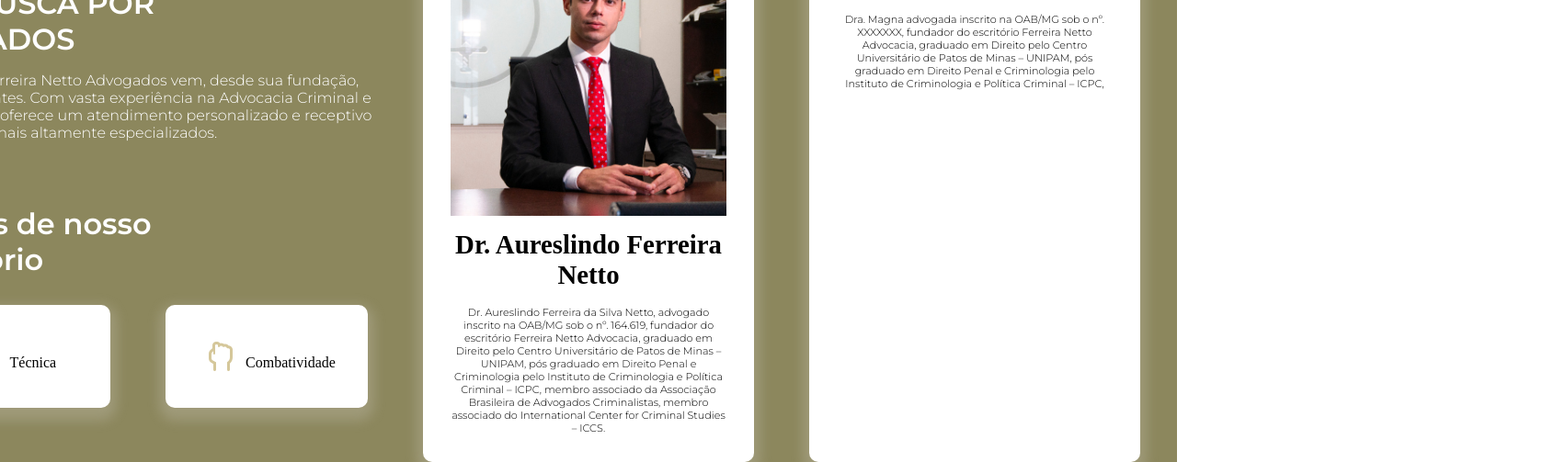
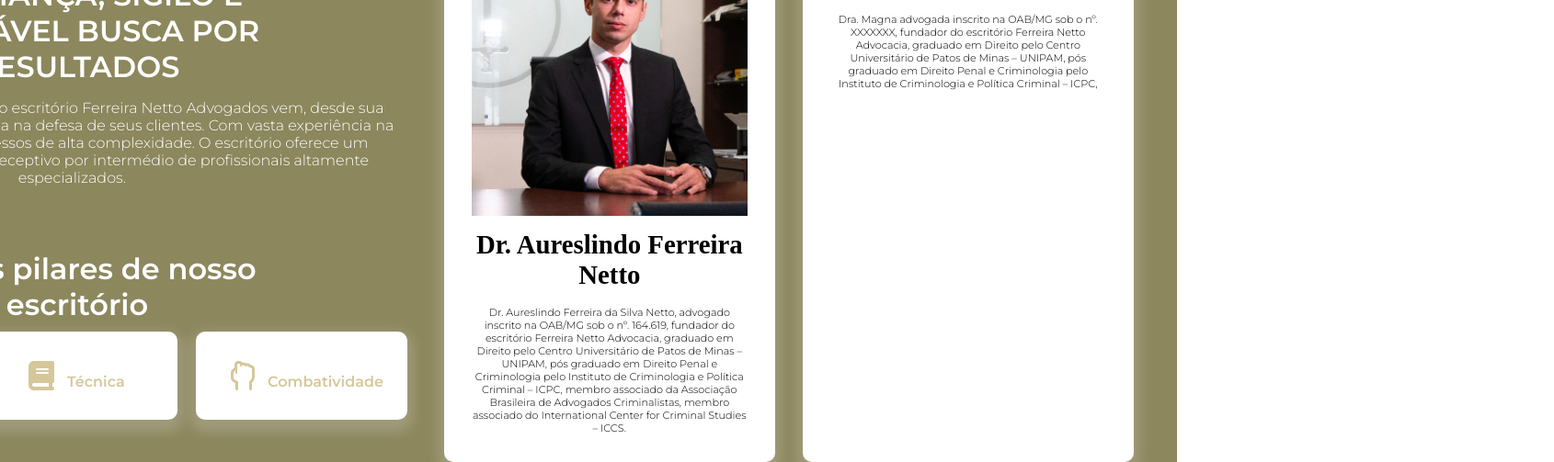
Before and after one commit to Mattsptc/Escritorio-Advocacia-Ferreira-Netto-adv-criminal, a plain HTML site: page index.html in a window 1280 px wide. Shown: the part 816-1319 px from the top of the page at 92% size, 1690 px wide, since content can reach past the window. Drawn offline with Linux system fonts and the light colour scheme; a web font is replaced by a local one.

Commit message:
esperando ajustes do escritorio para iniciar media query

```diff
--- a/index.html
+++ b/index.html
@@ -98,8 +98,8 @@
             </div>
         </div>
 
-        <div class="row">
-          <div class="card">
+        <div class="row2">
+          <div class="card2">
 
           <img src="./img/advogado.jpg" alt="check" class="checkImg">
           <h4 class="nomes">Dr. Aureslindo Ferreira Netto</h2>
@@ -111,7 +111,7 @@
 						Criminalistas, membro associado do International Center for Criminal Studies – ICCS.
         </p>
       </div>
-      <div class="card">
+      <div class="card2">
 
         <img src="./img/draMagnaMod2.JPG" alt="escritorio" class="checkImg">
         <h4 class="nomes">Dra. Magna</h2>
--- a/style.css
+++ b/style.css
@@ -214,18 +214,6 @@ header .menu {
 }
 
 
-.imgSection1 {
-  position: relative;
-  text-align: center;
-}
-.imgSection1 img {
-  align-items: center;
-  justify-content: center;
-  width: 400px;
-  margin-right: 1em;
-}
-
-
 .btn {
   position: absolute;
   top: 50%;
@@ -311,7 +299,6 @@ header .menu {
 .row {
   display: flex;
   justify-content: center;
-  flex-wrap: nowwrap;
   align-content: space-between;
 }
 
@@ -319,8 +306,8 @@ header .menu {
   border-radius: 10px;
   background-color: white;
   box-shadow: 0 7px 13px 7px rgba(226, 224, 224, 0.22);
-  padding: 30px;
-  margin: 30px;
+  padding: 22px;
+  margin: 10px;
   width: 300px;
   transition: all 0.3s ease-out;
   text-align: center;
@@ -331,10 +318,40 @@ header .menu {
   cursor: pointer;
 }
 
-.card p {
+.card span {
+  color: var(--douradoDoEscritorio1);
+  font-family: var(--font-montserrat);
+  font-weight: 600;
+  font-size: 1em;
+}
+
+.row2 {
+  display: flex;
+  justify-content: center;
+  align-content: space-between;
+}
+
+.card2 {
+  border-radius: 10px;
+  background-color: white;
+  box-shadow: 0 7px 13px 7px rgba(226, 224, 224, 0.22);
+  padding: 30px;
+  margin-left: 30px;
+  width: 300px;
+  transition: all 0.3s ease-out;
+  text-align: center;
+}
+
+.card2:hover {
+  transform: translate(-5px);
+  cursor: pointer;
+}
+
+.card2 p {
   color: #000;
   font-size: 0.7em;
 }
+
 
 
 
@@ -501,7 +518,7 @@ header .menu {
 }
 
 .coluna-40margin  {
-  width: 360px;
+  width: 400px;
 }
 
 .coluna-40margin a {
```
